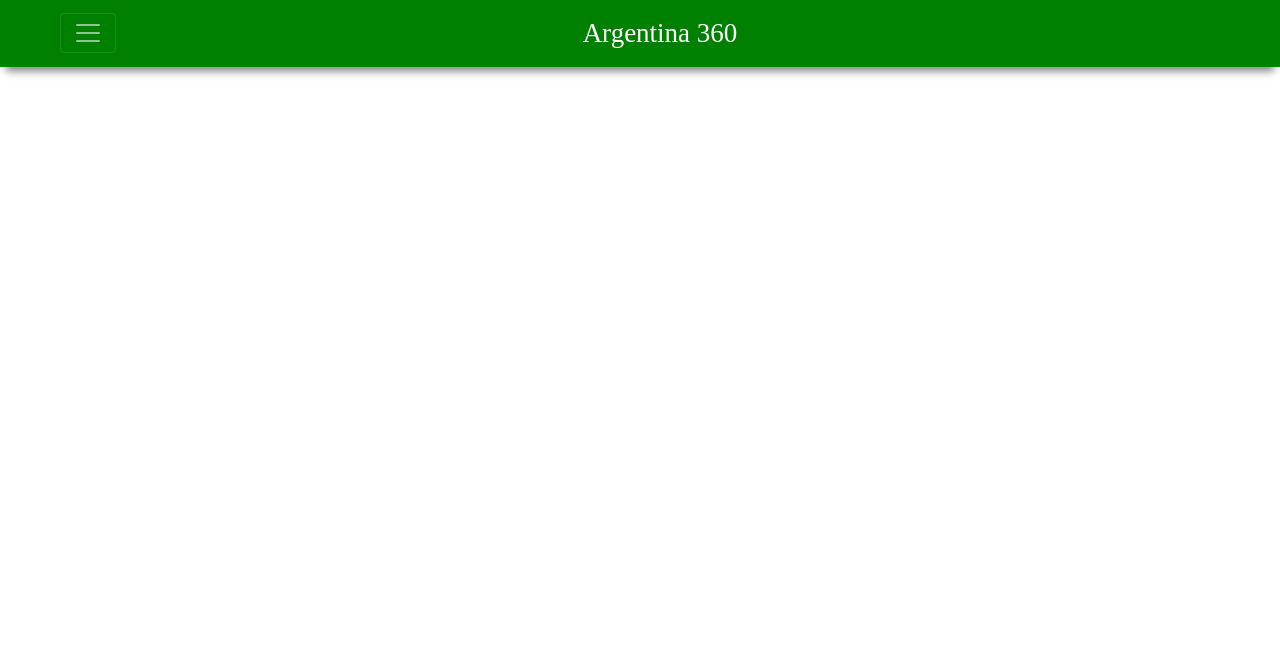
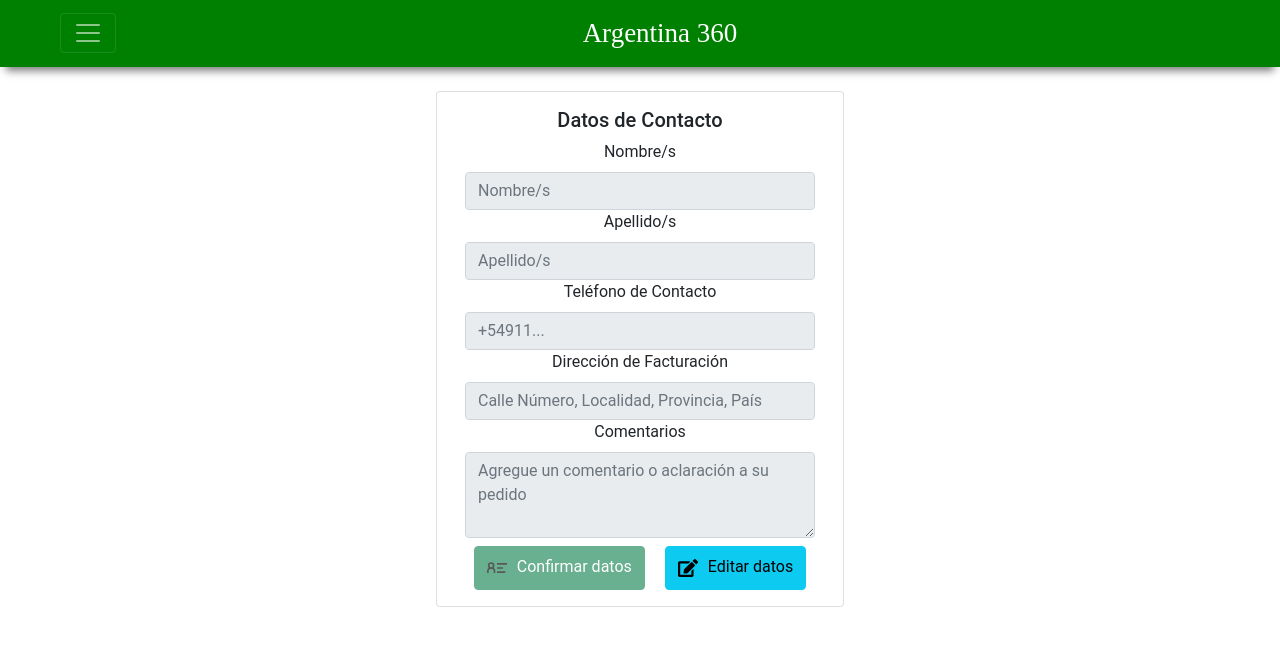
Before and after one commit to UrbanPetris/tienda, a React (Create React App) app: page /contactform in a window 1280 px wide. Before the commit this address had no page. Shown: the top 646 px of the page. Built offline with nearby package versions, Linux system fonts and the light colour scheme.

Commit message:
ContactForm added

```diff
--- a/src/App.js
+++ b/src/App.js
@@ -3,11 +3,13 @@ import NavBar from "./components/NavBar/NavBar.js";
 import "bootstrap/dist/css/bootstrap.min.css";
 import ItemListContainer from "./components/ItemListContainer/ItemListContainer";
 import ItemDetailContainer from "./components/ItemDetailContainer/ItemDetailContainer";
+import ContactForm from "./components/ContactForm/ContactForm";
 import Cart from "./components/Cart/Cart";
 import { BrowserRouter, Routes, Route, useLocation } from "react-router-dom";
 import { TransitionGroup, CSSTransition } from "react-transition-group";
 import { CartContextProvider } from "./context/CartContext";
 import { NotificationServicesProvider } from "./services/notification/NotificationServices";
+import { ContactFormProvider } from "./context/ContactFormContext";
 
 function App() {
   const location = useLocation();
@@ -15,6 +17,7 @@ function App() {
   return (
     <div className="App">
       <NotificationServicesProvider>
+        <ContactFormProvider>
           <CartContextProvider>
             {/* <BrowserRouter> */}
             <NavBar />
@@ -32,11 +35,13 @@ function App() {
                     element={<ItemDetailContainer />}
                   />
                   <Route path="/Cart" element={<Cart />} />
+                  <Route path="/contactform" element={<ContactForm />} />
                 </Routes>
               </CSSTransition>
             </TransitionGroup>
             {/* </BrowserRouter> */}
           </CartContextProvider>
+        </ContactFormProvider>
       </NotificationServicesProvider>
     </div>
   );
--- a/src/components/Cart/Cart.js
+++ b/src/components/Cart/Cart.js
@@ -1,11 +1,12 @@
-import { useContext, useState } from "react";
+import { useContext, useEffect, useState } from "react";
+import { useContactForm } from "../../context/ContactFormContext";
 import { useNotificationServices } from "../../services/notification/NotificationServices";
 import { Container, Row, Col } from "../../../node_modules/react-bootstrap/";
 import Button from "../../../node_modules/react-bootstrap/Button";
 import { CartXFill, CartCheck, EmojiSunglasses } from "react-bootstrap-icons";
 import { CartContext } from "../../context/CartContext";
 import CartItem from "../CartItem/CartItem";
-import { Link, Navigate } from "react-router-dom";
+import { Link, Navigate, useNavigate } from "react-router-dom";
 import {
   Timestamp,
   writeBatch,
@@ -22,20 +23,36 @@ import "./Cart.css";
 const Cart = () => {
   const [processingOrder, setProcessingOrder] = useState(false);
   const [orderConfirmed, setOrderConfirmed] = useState(false);
+  const [contactDataMissing, setContactDataMissing] = useState(false);
   const { cart, clearCart, getTotal, removeProducts } = useContext(CartContext); //Hacer un export useContext en CartContext como está para SetNotification así alivio Webpack
   const { setNotification, setMessageWidth, setMessageBackground } =
     useNotificationServices();
+  const { name, lastname, phone, address, comment, contactformvalidated } =
+    useContactForm();
 
-  const [contact, setContact] = useState({
-    //Completar luego la parte del fomurlario de contacto... preferiría hacer un context para los datos de formulario y que éste esté en el menú desplegable. Si el formulario está incompleto se alertará al usuario y se le conducirá a la página respectiva.
-    name: "",
-    phone: "",
-    address: "",
-    comment: "",
-  });
+  let navigate = useNavigate();
+
+  useEffect(() => {
+    if (contactDataMissing) {
+      return navigate("/contactform");
+    }
+
+    if (orderConfirmed) {
+      return navigate("/");
+    }
+  }, [contactDataMissing, orderConfirmed]);
 
   const confirmOrder = () => {
+    if (contactformvalidated) {
       setProcessingOrder(true);
+
+      const contact = {
+        name: name,
+        lastname: lastname,
+        phone: phone,
+        address: address,
+        comment: comment,
+      };
 
       const objOrder = {
         buyer: contact,
@@ -71,7 +88,8 @@ const Cart = () => {
             response.docs.forEach((docSnapshot) => {
               if (
                 docSnapshot.data().stock >=
-              objOrder.items.find((prod) => prod.id === docSnapshot.id).quantity
+                objOrder.items.find((prod) => prod.id === docSnapshot.id)
+                  .quantity
               ) {
                 batch.update(docSnapshot.ref, {
                   stock:
@@ -135,6 +153,16 @@ const Cart = () => {
       };
 
       processMessage().then(processOrder);
+    } else {
+      setMessageBackground("warning");
+      setNotification(
+        "Redireccionando...",
+        "Debe completar los datos de contacto para generar la orden."
+      );
+      setTimeout(() => {
+        setContactDataMissing(true);
+      }, 3000);
+    }
   };
 
   if (cart.length === 0)
@@ -170,7 +198,7 @@ const Cart = () => {
 
   return (
     <>
-      {orderConfirmed && <Navigate to="/" replace={true} />}
+      {/* {orderConfirmed && <Navigate to="/" replace={true} />} */}
       <Container>
         <Row style={{ textAlign: "center", justifyContent: "center" }}>
           <div className="title">Carrito</div>
--- /dev/null
+++ b/src/components/ContactForm/ContactForm.js
@@ -0,0 +1,162 @@
+import { useContactForm } from "../../context/ContactFormContext";
+import { useNotificationServices } from "../../services/notification/NotificationServices";
+import { useEffect, useState } from "react";
+import { Form, Button, Row, Col, Container } from "react-bootstrap";
+import { FaEdit } from "react-icons/fa";
+import { GrContactInfo } from "react-icons/gr";
+import Card from "../../../node_modules/react-bootstrap/Card";
+
+const ContactForm = () => {
+  const {
+    name,
+    setName,
+    lastname,
+    setLastName,
+    phone,
+    setPhone,
+    address,
+    setAddress,
+    comment,
+    setComment,
+    contactformvalidated,
+    setContactFormValidated,
+  } = useContactForm();
+
+  const { setNotification, setMessageBackground } = useNotificationServices();
+
+  const [toggledisableddatos, setToggleDisabledDatos] = useState(true);
+  const [disablesubmit, setDisableSubmit] = useState(true);
+
+  useEffect(() => {
+    if (name !== "" && lastname !== "" && phone !== "" && address !== "") {
+      setDisableSubmit(false);
+    } else {
+      setDisableSubmit(true);
+    }
+  }, [name, lastname, phone, address]);
+
+  const handleSubmit = (event) => {
+    event.preventDefault();
+    setContactFormValidated(true);
+    setMessageBackground("info");
+    setNotification(
+      "Actualización exitosa",
+      "Se han completado los datos de contacto"
+    );
+  };
+
+  return (
+    <Container>
+      <Row>
+        <Col className="pt-4">
+          <Row className="justify-content-center">
+            <Card>
+              <Card.Body>
+                <Form
+                  noValidate
+                  validated={contactformvalidated}
+                  onSubmit={handleSubmit}
+                >
+                  <Card.Title>Datos de Contacto</Card.Title>
+                  <Form.Group as={Col} controlId="name">
+                    <Form.Label>Nombre/s</Form.Label>
+                    <Form.Control
+                      disabled={toggledisableddatos}
+                      required
+                      type="text"
+                      placeholder="Nombre/s"
+                      value={name}
+                      onChange={(e) => setName(e.target.value)}
+                    />
+                  </Form.Group>
+                  <Form.Group as={Col} controlId="lastname">
+                    <Form.Label>Apellido/s</Form.Label>
+                    <Form.Control
+                      disabled={toggledisableddatos}
+                      required
+                      type="text"
+                      placeholder="Apellido/s"
+                      value={lastname}
+                      onChange={(e) => setLastName(e.target.value)}
+                    />
+                  </Form.Group>
+                  <Form.Group as={Col} controlId="phone">
+                    <Form.Label>Teléfono de Contacto</Form.Label>
+                    <Form.Control
+                      disabled={toggledisableddatos}
+                      required
+                      type="text"
+                      placeholder="+54911..."
+                      value={phone}
+                      onChange={(e) => setPhone(e.target.value)}
+                    />
+                  </Form.Group>
+                  <Form.Group as={Col} controlId="address">
+                    <Form.Label>Dirección de Facturación</Form.Label>
+                    <Form.Control
+                      disabled={toggledisableddatos}
+                      required
+                      type="text"
+                      placeholder="Calle Número, Localidad, Provincia, País"
+                      value={address}
+                      onChange={(e) => setAddress(e.target.value)}
+                    />
+                  </Form.Group>
+                  <Form.Group as={Col} controlId="comment">
+                    <Form.Label>Comentarios</Form.Label>
+                    <Form.Control
+                      disabled={toggledisableddatos}
+                      as="textarea"
+                      rows={3}
+                      placeholder="Agregue un comentario o aclaración a su pedido"
+                      value={comment}
+                      onChange={(e) => setComment(e.target.value)}
+                    />
+                  </Form.Group>
+                  <Row
+                    style={{ columnGap: 20 }}
+                    className="justify-content-center pt-2"
+                  >
+                    <Button
+                      disabled={disablesubmit}
+                      style={{ width: "auto" }}
+                      variant="success"
+                      type="submit"
+                    >
+                      <GrContactInfo
+                        style={{
+                          paddingRight: "10px",
+                          fontSize: "30px",
+                        }}
+                      />
+                      {contactformvalidated
+                        ? "Actualizar datos"
+                        : "Confirmar datos"}{" "}
+                    </Button>
+                    <Button
+                      variant="info"
+                      style={{ width: "auto" }}
+                      onClick={() => {
+                        setToggleDisabledDatos(!toggledisableddatos);
+                      }}
+                    >
+                      <FaEdit
+                        style={{
+                          paddingRight: "10px",
+                          fontSize: "30px",
+                        }}
+                      />
+                      Editar datos
+                    </Button>
+                  </Row>
+                </Form>
+              </Card.Body>
+            </Card>
+          </Row>
+        </Col>
+      </Row>
+    </Container>
+  );
+};
+
+export default ContactForm;
--- a/src/components/NavBar/NavBar.js
+++ b/src/components/NavBar/NavBar.js
@@ -75,6 +75,15 @@ const NavBar = () => {
               >
                 Trekking
               </NavLink>
+              <NavLink
+                onClick={handleClose}
+                to={"/contactform"}
+                className={
+                  ({ isActive }) => (isActive ? "ActiveOption" : "Option") //cambiar
+                }
+              >
+                Datos de Contacto
+              </NavLink>
             </Nav>
           </Offcanvas.Body>
         </Navbar.Offcanvas>
--- /dev/null
+++ b/src/context/ContactFormContext.js
@@ -0,0 +1,36 @@
+import { useState, createContext, useContext } from "react";
+
+const ContactFormContext = createContext();
+export const useContactForm = () => {
+  return useContext(ContactFormContext);
+};
+
+export const ContactFormProvider = ({ children }) => {
+  const [name, setName] = useState("");
+  const [lastname, setLastName] = useState("");
+  const [phone, setPhone] = useState("");
+  const [address, setAddress] = useState("");
+  const [comment, setComment] = useState("");
+  const [contactformvalidated, setContactFormValidated] = useState(false);
+
+  return (
+    <ContactFormContext.Provider
+      value={{
+        name,
+        setName,
+        lastname,
+        setLastName,
+        phone,
+        setPhone,
+        address,
+        setAddress,
+        comment,
+        setComment,
+        contactformvalidated,
+        setContactFormValidated,
+      }}
+    >
+      {children}
+    </ContactFormContext.Provider>
+  );
+};
--- a/src/services/notification/NotificationServices.js
+++ b/src/services/notification/NotificationServices.js
@@ -6,7 +6,7 @@ export const useNotificationServices = () => {
 };
 
 export const NotificationServicesProvider = ({ children }) => {
-  const [message, setMessage] = useState("");
+  const [message, setMessage] = useState();
   const [messageHeader, setMessageHeader] = useState("");
   const [showNotification, setShowNotification] = useState(false);
   const [messageWidth, setMessageWidth] = useState("item");
```
Lines whose indentation alone changed are shown as unchanged.
